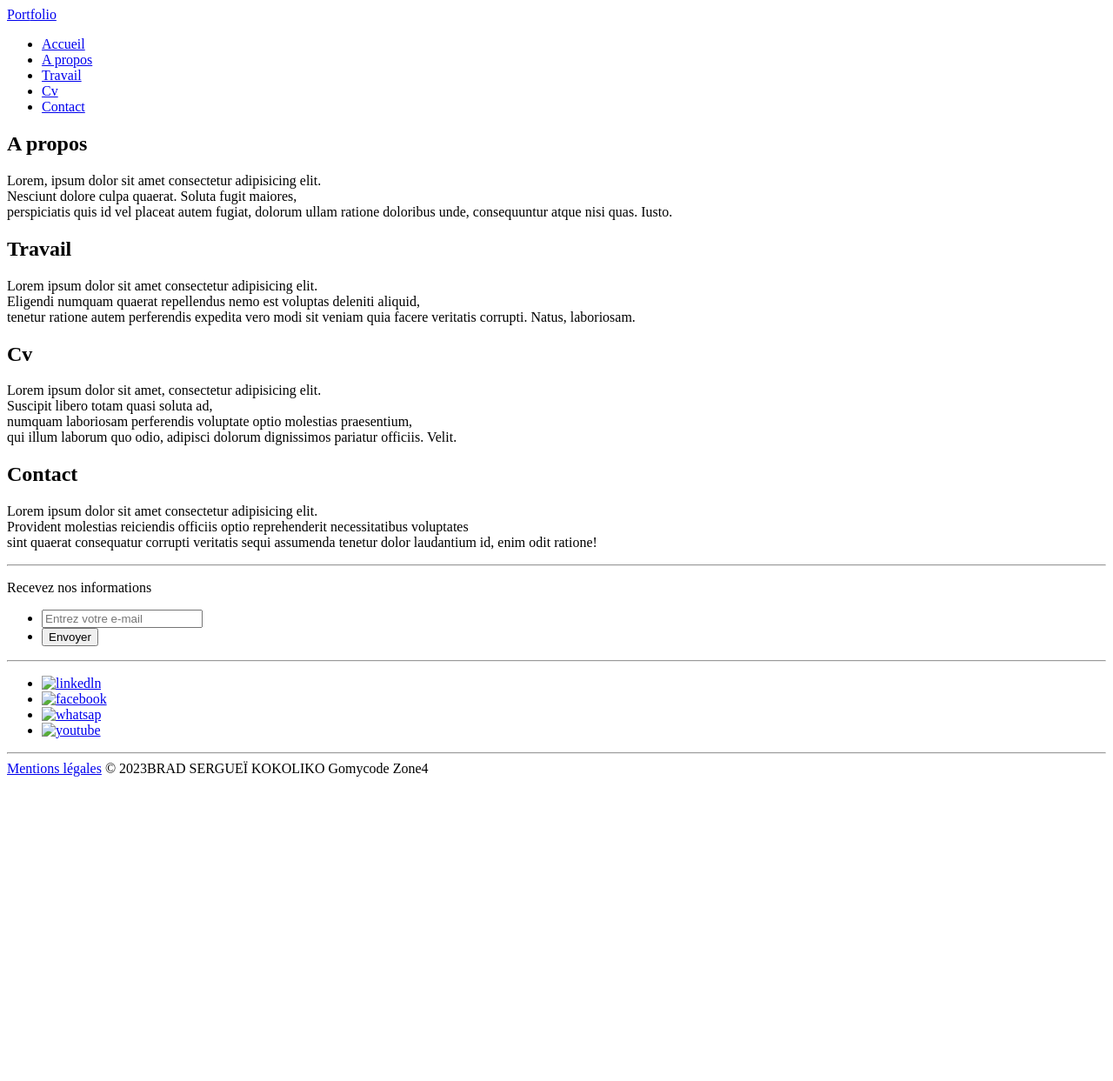
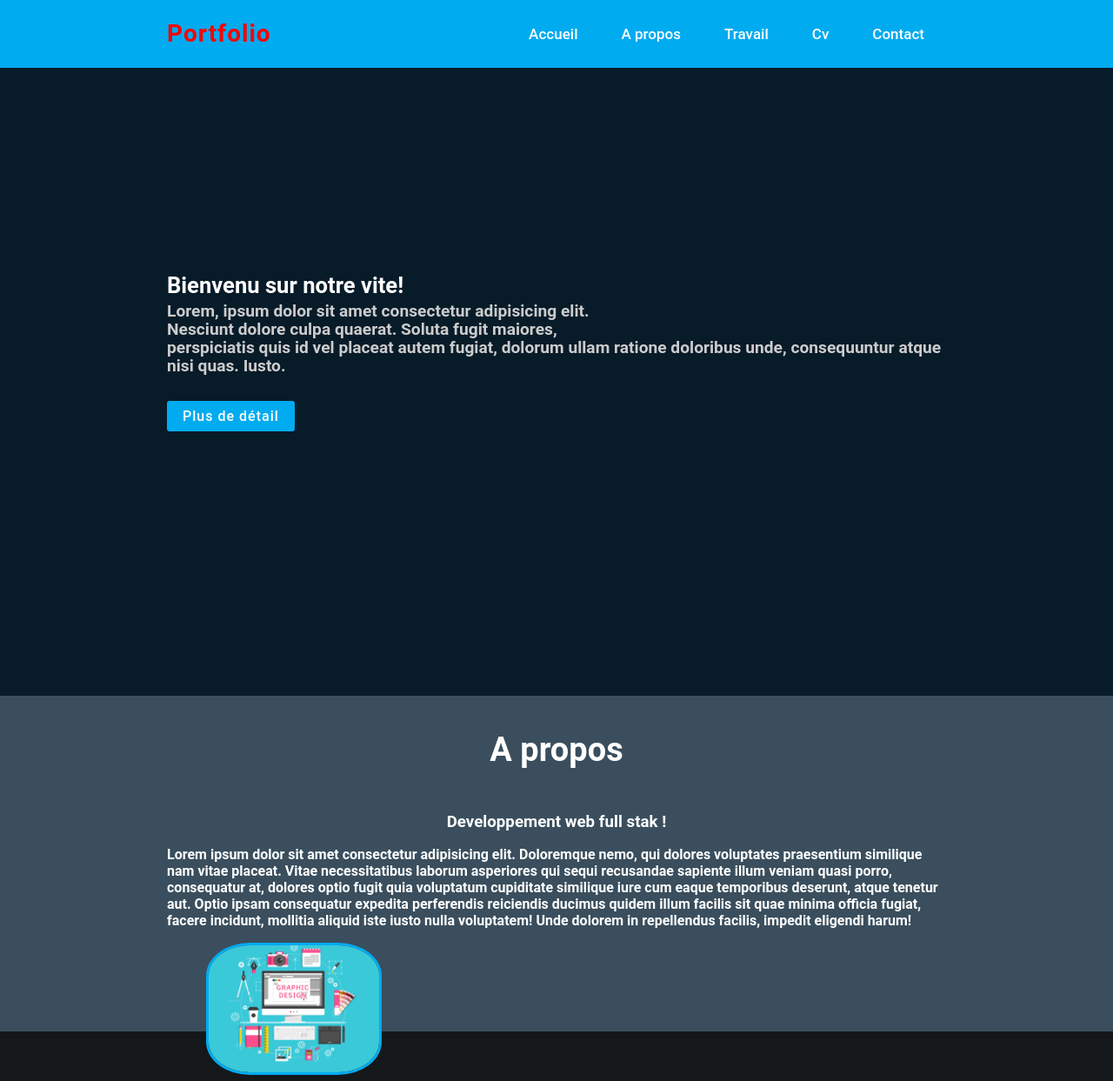
Before and after one commit to Peace225/Checkpoints-html, a plain HTML site: page index.html in a window 1280 px wide. Shown: the top 1243 px of the page at 87% size. Before the commit the page ends 901 px from the top, so only its background shows below. Drawn offline with Linux system fonts and the light colour scheme.

Commit message:
Checkpoint_css

```diff
--- a/index.html
+++ b/index.html
@@ -4,75 +4,71 @@
     <meta charset="UTF-8">
     <meta name="viewport" content="width=device-width, initial-scale=1.0">
     <title>Portfolio</title>
+    <link rel="stylesheet" href="style.css">
 </head>
 <body>
     <!--en tête de la page-->
-    <header>
-        <a href="#" class="logo"><span>Port</span>folio</a>
-        <ul class="navbar">
-            <li><a href="#">Accueil</a></li>
+    <header  class="header">
+        <a href="#" class="logo">Portfolio</a>
+        <ul  class="navlist">
+            <li><a href="#"  class="active">Accueil</a></li>
             <li><a href="#">A propos</a></li>
             <li><a href="#">Travail</a></li>
             <li><a href="#">Cv</a></li>
-            <li><a href="#">Contact</a></li>
+            <li> <a href="#">Contact</a></li>
         </ul>
+        <div class="bx bx-menu" id="menu-icon">
+
+        </div>
+
     </header>
     <!--partie section-->
-    <section  class="apropos">
-        <h2>A propos</h2>
+    <section  class="accueil" id="accueil">
+        <div class="accueil_content">
+            <h1>Bienvenu sur notre vite!</h1>
         <p>Lorem, ipsum dolor sit amet consectetur adipisicing elit.<br>
             Nesciunt dolore culpa quaerat. Soluta fugit maiores,<br> perspiciatis quis id vel placeat autem fugiat,
              dolorum ullam ratione doloribus unde, consequuntur atque nisi quas. Iusto.</p>
+        <div  class="button">
+            <a href="#"  class="btn">Plus de détail</a>
+        </div>
+
+        </div>
+    </section>
+
+    <section  class="apropos" id="apropos">
+        <h2 class="heading">A propos</h2>
+        <h3>Developpement web full stak !</h3>
+        <p>Lorem ipsum dolor sit amet consectetur adipisicing elit. Doloremque nemo, qui dolores voluptates praesentium similique nam vitae placeat. Vitae necessitatibus laborum asperiores qui sequi recusandae sapiente illum veniam quasi porro, consequatur at, dolores optio fugit quia voluptatum cupiditate similique iure cum eaque temporibus deserunt, atque tenetur aut. Optio ipsam consequatur expedita perferendis reiciendis ducimus quidem illum facilis sit quae minima officia fugiat, facere incidunt, mollitia aliquid iste iusto nulla voluptatem! Unde dolorem in repellendus facilis, impedit eligendi harum!</p>
+
+        <div class="apropos_img">
+            <img src="/img/concept-graphique-professionnel-entreprise-communication.jpg" alt="">
+
+        </div>
 
     </section>
-    <section  class="Travail">
-        <h2>Travail</h2>
-        <p>Lorem ipsum dolor sit amet consectetur adipisicing elit.<br>
-             Eligendi numquam quaerat repellendus nemo est voluptas deleniti aliquid,<br>
-              tenetur ratione autem perferendis expedita vero modi sit veniam quia facere veritatis corrupti. Natus, laboriosam.</p>
+    <section  class="travail" id="travail">
+            <h2 class="heading">Travail</h2>
+        <p>Lorem, ipsum dolor sit amet consectetur adipisicing elit.<br>
+            Nesciunt dolore culpa quaerat. Soluta fugit maiores, perspiciatis quis id vel placeat autem fugiat,
+             dolorum ullam ratione doloribus unde, consequuntur atque nisi quas. Iusto.</p>
+
+
 
     </section>
-    <section class="Cv">
-        <h2>Cv</h2>
-        <p>Lorem ipsum dolor sit amet, consectetur adipisicing elit.<br>
-             Suscipit libero totam quasi soluta ad,<br>
-              numquam laboriosam perferendis voluptate optio molestias praesentium,<br> qui illum laborum quo odio, adipisci dolorum dignissimos pariatur officiis. Velit.</p>
+    <section  class="cv" id="cv">
+        <h2 class="heading">Cv</h2>
+    <p>Lorem, ipsum dolor sit amet consectetur adipisicing elit.<br>
+        Nesciunt dolore culpa quaerat. Soluta fugit maiores, perspiciatis quis id vel placeat autem fugiat,
+         dolorum ullam ratione doloribus unde, consequuntur atque nisi quas. Iusto.</p>
 
-    </section>
-    <section  class="Contact">
-        <h2>Contact</h2>
-        <p>Lorem ipsum dolor sit amet consectetur adipisicing elit.<br>
-             Provident molestias reiciendis officiis optio reprehenderit necessitatibus voluptates<br> sint quaerat consequatur corrupti veritatis sequi assumenda tenetur dolor laudantium id,
-              enim odit ratione!</p>
+</section>
 
-    </section>
+
 
     <!--pied de la page-->
     <footer>
-        <hr>
-        <di class="footer_inside">
 
-            <div class="footer_div">
-                <div class="newsletter">
-                    <p>Recevez nos informations</p>
-                    <form action="newsletter.php" method="post">
-                        <ul>
-                            <li><input type="email" id="mail" name="mail" placeholder="Entrez votre e-mail"></li>
-                            <li><input type="button"  value="Envoyer"></li>
-                        </ul>
-                    </>
-                </div>
-            </div>
-        </div>
-        <hr>
-        <div class="social"><ul>
-            <li><a href="#"><img src="icone Link.png" alt="linkedln"></a></li>
-            <li><a href="#"><img src="icone facebook.png" alt="facebook"></a></li>
-            <li><a href="#"><img src="icone whatsap.jpg" alt="whatsap"></a></li>
-            <li><a href="#"><img src="icone YouTube .png" alt="youtube"></a></li>
-
-    </div>
-    <hr>
     <div class="whitespace">
         <div class="mentions"><a href="#">Mentions légales</a> &copy; 2023<span
                               class="bold">BRAD SERGUEÏ KOKOLIKO</span> Gomycode Zone4</div>
--- /dev/null
+++ b/style.css
@@ -0,0 +1,313 @@
+/*style qui s'applique a l'ensemble de la page*/
+*{
+    padding: 0;
+    margin: 0;
+    box-sizing: border-box;
+    font-family: roboto, sans-serif;
+    text-decoration: none;
+    list-style: none;
+    scroll-behavior: smooth;
+}
+body{
+    background: #081b29;
+    color: #fff !important;
+}
+
+.header{
+    position: fixed;
+    color: #fff;
+    top: 0%;
+    right: 0%;
+    padding: 22px 15%;
+    width: 100%;
+    z-index: 1000;
+    display: flex;
+    justify-content: space-between;
+    align-items: center;
+    background: #00abf0;
+    border-bottom: 1px solid transparent;
+    transition: all .45s eases;
+}
+.logo{
+    color: #f80303 !important;
+    font-weight: 700;
+    font-size: 28px;
+    letter-spacing: 1px;
+}
+.navlist{
+    display: flex;
+
+}
+.navlist a{
+    color: #fff !important;
+    font-weight: 500;
+    font-size: 17px;
+    margin: 0 25px;
+    transition: all .45s ease;
+}
+.navlist a:hover{
+    color: #f80303 !important
+};
+.navlist a. :active{
+    color: #f80303;
+}
+#menu-icon{
+    font-size: 35px;
+    color: #00abf0;
+    z-index: 10001;
+    cursor: pointer;
+    margin-left: 25px;
+    display: none;
+}
+section{
+    background: #081b29;
+    padding: 100px 15% 100px;
+}
+.accueil{
+    position: relative;
+    height: 100vh;
+    width: 100%;
+    display: flex;
+    align-items: center;
+    justify-content: flex-start;
+}
+
+.accueil_content h1{
+
+    font-size: 1.6rem;
+    font-weight: 700;
+    color: #fff !important;
+    line-height: 2.4rem;
+    margin-top: 5px;
+}
+
+.accueil_content p{
+    color: #ccc;
+    font-size: 1.2rem;
+    line-height: 1.1;
+    margin-bottom: 30px;
+}
+
+.button{
+    display: inline-flex;
+    align-items: center;
+    justify-content: center;
+}
+.btn{
+    display: inline-block;
+    padding: 8px 18px;
+    background: #00abf0;
+    border-radius: 3px;
+    color: #fff;
+    font-size: 1rem;
+    letter-spacing: 1px;
+    font-weight: 500;
+    transition: all .45s ease;
+}
+.btn:hover{
+    transform: scale(0.9)
+}
+header .sticky{
+
+}
+.apropos{
+    display: flex;
+    justify-content: center;
+    align-items: center;
+    flex-direction: column;
+    gap: 1.1rem;
+    background: #3a4e5d;
+    padding-bottom: 1rem;
+    margin-top: -70px;
+}
+.heading {
+    font-size: 38px;
+    color: #fff !important;
+    margin-bottom: 2rem;
+    text-align: center;
+    top: 10%;
+    margin-top: 10px
+}
+.apropos_img img{
+    width: 25%;
+    height: 25%;
+    left: -50px;
+    border-radius: 25%;
+    border: .2rem solid #00abf0;
+    margin-top: -18px;
+}
+.travail{
+    display: flex;
+    justify-content: center;
+    align-items: center;
+    flex-direction: column;
+    gap: 1.1rem;
+    background: #14181a;
+    padding-bottom: 1rem;
+    margin-top: -70px;
+
+}
+
+footer{
+    /*position: fixed;*/
+    bottom: 0px;
+    width: 100%;
+    background: #5b80fada;
+}
+
+footer li{
+    list-style-type: none;
+}
+p{
+    color: #fff;
+    font-weight: 700;
+    margin-bottom: 1em;
+}
+
+.footer_inside{
+    width: 100%;
+    margin: 2em auto;
+    display: flex;
+    justify-content: space-around;
+    align-items: center;
+
+}
+.mentions{
+    width: 50%;
+    margin: 0 auto;
+    padding: 1em;
+    margin-bottom: 1em;
+}
+.whitespace{
+    text-align: center;
+    color: #fff;
+}
+.footer_div{
+    width: 10em;
+    padding: 0,5em;
+}
+.newsletter p{
+    margin-bottom: 1em;
+}
+input[ type="email"]{
+    width:100%
+    height: 30px
+    color:  rgb(3, 151, 3);
+    text-align:center;
+    border: none;
+}
+input:focus{
+    outline: none;
+}
+input  [type="button"]{
+    background-color: #518ccc
+    width: 100%;
+    border: none;
+    padding: 1em
+    font-size: 15px;
+    font-weight: 700;
+    color: #fff
+    cursor: pointer;
+    margin-top: 1em;
+
+}
+.social ul{
+    display: flex;
+    justify-content: space-around;
+}
+
+.social img{
+    width: 45px;
+
+}
+hr{
+    width: 25em;
+    margin: 2em auto;
+    color: #fff;
+}
+
+
+
+/**{
+    margin: 0;
+    padding: 0;
+    box-sizing: border-box;
+    text-decoration: none;
+    border: none;
+    outline: none;
+    scroll-behavior: smooth;
+    font-family: 'roboto , sans-serif';
+}
+
+:root{
+    --bg-color:#1f242d;
+    --second-bg-color:#fe0606;
+    --text-color:#fff;
+    --main-color:rgb(14, 25, 26);
+}
+
+
+
+section{
+
+        padding: 8rem 5% 2rem;
+    }
+
+.header{
+    position: fixed;
+    top: 0;
+    left: 0;
+    width:100%;
+    padding: 2rem 9%;
+    background: var(--second-bg-color);
+    display: flex;
+    justify-content: space-between;
+    align-items: center;
+    z-index: 100;
+}
+.header .sticky{
+    border-bottom: .1rem solid rgba(0, 0, 0, .2);
+}
+.logo{
+    font-size: 2.5rem;
+    color: var(--text-color);
+    font-weight: 600;
+    cursor: default;
+}
+.navbar a{
+    font-size: 1.3rem;
+    color: var(--text-color) !important;
+    margin-left: 2rem;
+    transition: .3s;
+}
+.navbar a:hover{
+    color: var(--main-color);
+}.navbar a.active{
+    color: var(--main-color);
+}
+
+/*section*
+
+.accueil{
+    display: flex;
+    justify-content: center;
+    align-items: center;
+}
+.accueil_content h2{
+
+    font-size: 2.3rem;
+    font-weight: 700;
+    line-height: 1.5;
+
+}
+.accueil_content p{
+    font-size: 1.4rem;
+
+}
+.apropos{
+    display: flex;
+    justify-content: center;
+    align-items: center;
+    gap: 2rem;
+
+}
```
Also changed, not shown: img/concept-graphique-professionnel-entreprise-communication.jpg (added).
